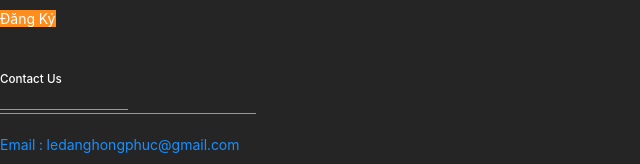
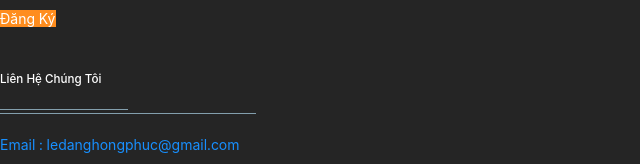
Before and after one commit to stone1803/taphoaphuc, a Next.js app: page /layout/footer in a window 1280 px wide. Shown: the part 475-639 px from the top of the page, without its empty margins (0-640 px from the left). Built offline with nearby package versions, Linux system fonts and the light colour scheme.

Commit message:
psdasdsa

```diff
--- a/pages/layout/footer.js
+++ b/pages/layout/footer.js
@@ -48,7 +48,7 @@ export default function Footer() {
           </div>
           <div className="col-xs-12 col-sm-6 col-md-3">
             <div className="widget no-box">
-              <h5 className="widget-title">Contact Us<span /></h5>
+              <h5 className="widget-title">Liên Hệ Chúng Tôi<span /></h5>
               <p><a href="mailto:info@domain.com" title="glorythemes">Email : ledanghongphuc@gmail.com</a></p>
               <p><a href="tel:+84937895335" title="glorythemes"> SĐT : 0937895335</a></p>
 
```
